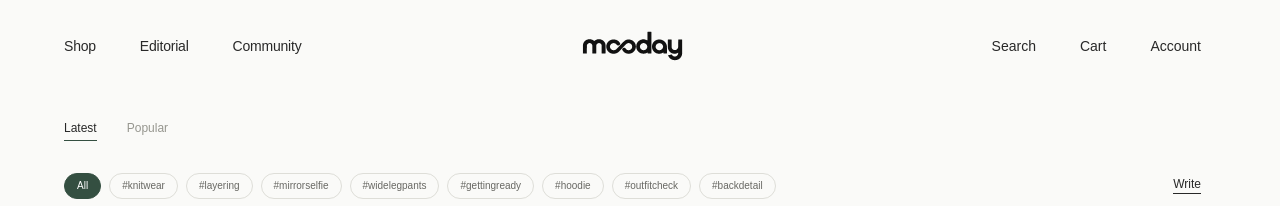
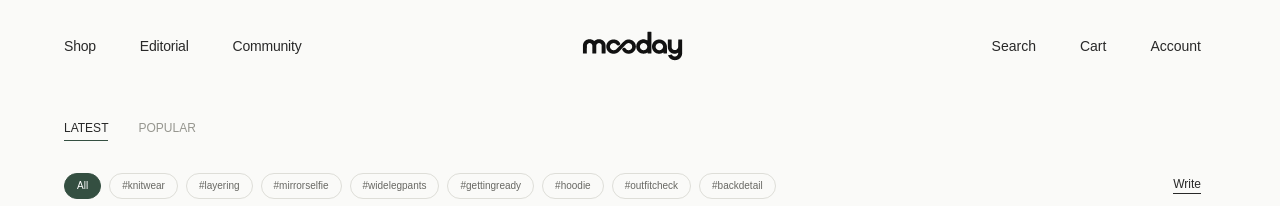
Before and after one commit to SoyeonPark087/shop-community, a React (Vite) app: page /community in a window 1280 px wide. Shown: the top 206 px of the page. Built offline with nearby package versions, Linux system fonts and the light colour scheme; a web font is replaced by a local one.

Commit message:
final project

```diff
--- a/src/pages/Community/Community.jsx
+++ b/src/pages/Community/Community.jsx
@@ -11,8 +11,8 @@ import './Community.css'
 
 
 const SORT_MODE = {
-  latest: 'latest',
-  popular: 'popular',
+  LATEST: 'LATEST',
+  POPULAR: 'POPULAR',
 }
 
 const POSTS_PER_PAGE = 9
@@ -24,7 +24,7 @@ function getSortedPosts(posts, sortMode) {
   const copiedPosts = [...posts]
 
 
-  if (sortMode === SORT_MODE.popular) {
+  if (sortMode === SORT_MODE.POPULAR) {
 
     return copiedPosts.sort(
       (a, b) =>
@@ -47,7 +47,7 @@ export default function Community() {
 
 
   const [sortMode, setSortMode] = useState(
-    SORT_MODE.latest
+    SORT_MODE.LATEST
   )
 
   const [selectedTag, setSelectedTag] = useState('All')
@@ -99,12 +99,12 @@ export default function Community() {
 
 
   function handleLatestSort() {
-    setSortMode(SORT_MODE.latest)
+    setSortMode(SORT_MODE.LATEST)
     setCurrentPage(1)
   }
 
   function handlePopularSort() {
-    setSortMode(SORT_MODE.popular)
+    setSortMode(SORT_MODE.POPULAR)
     setCurrentPage(1)
   }
 
@@ -131,17 +131,17 @@ export default function Community() {
               type="button"
               className={
                 `mooday-community__tab ${
-                  sortMode === SORT_MODE.latest
+                  sortMode === SORT_MODE.LATEST
                     ? 'mooday-community__tab--active'
                     : 'mooday-community__tab--pending'
                 }`
               }
               onClick={handleLatestSort}
               aria-pressed={
-                sortMode === SORT_MODE.latest
+                sortMode === SORT_MODE.LATEST
               }
             >
-              Latest
+              LATEST
             </button>
 
 
@@ -149,17 +149,17 @@ export default function Community() {
               type="button"
               className={
                 `mooday-community__tab ${
-                  sortMode === SORT_MODE.popular
+                  sortMode === SORT_MODE.POPULAR
                     ? 'mooday-community__tab--active'
                     : 'mooday-community__tab--pending'
                 }`
               }
               onClick={handlePopularSort}
               aria-pressed={
-                sortMode === SORT_MODE.popular
+                sortMode === SORT_MODE.POPULAR
               }
             >
-              Popular
+              POPULAR
             </button>
 
           </div>
```
